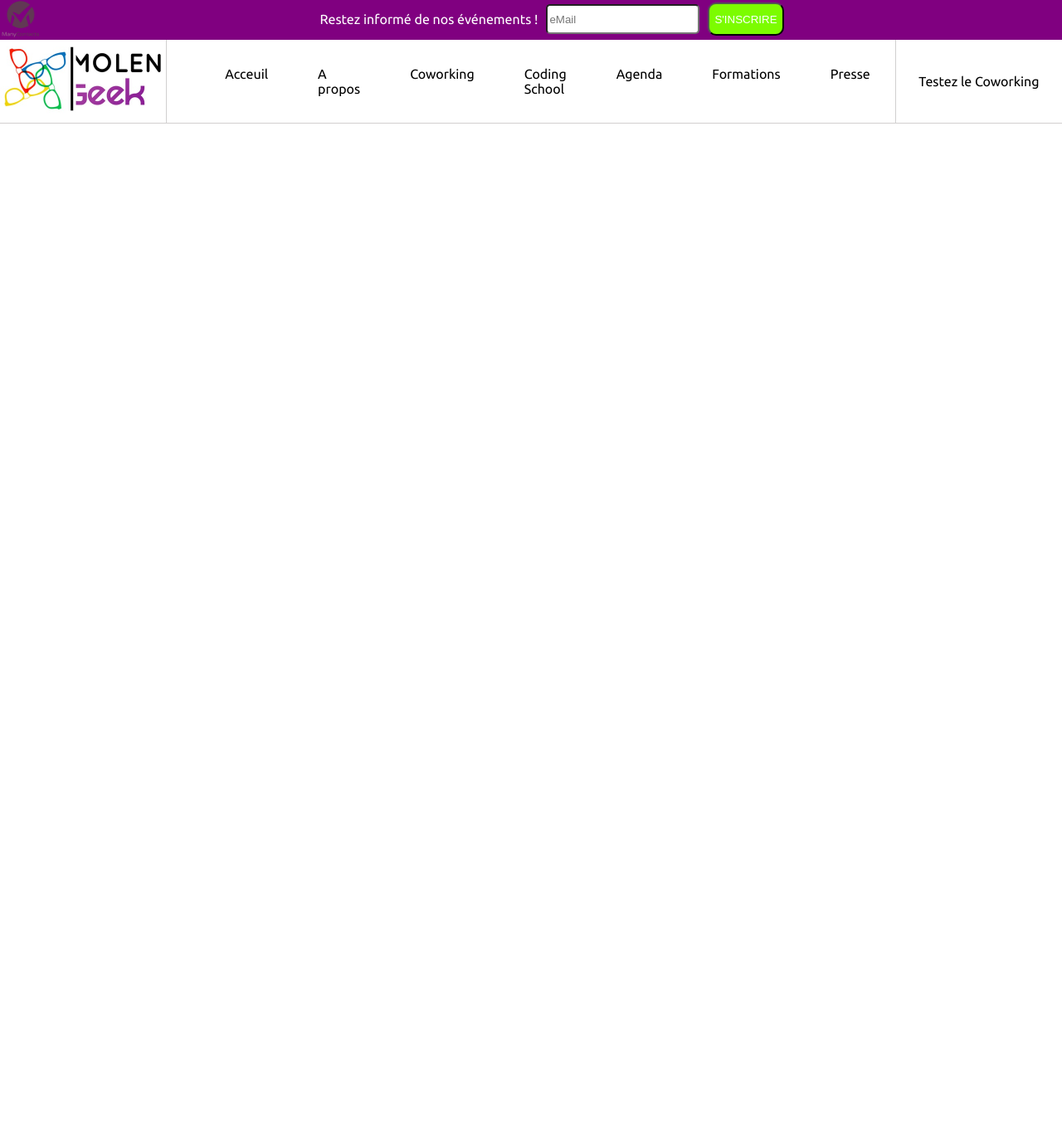
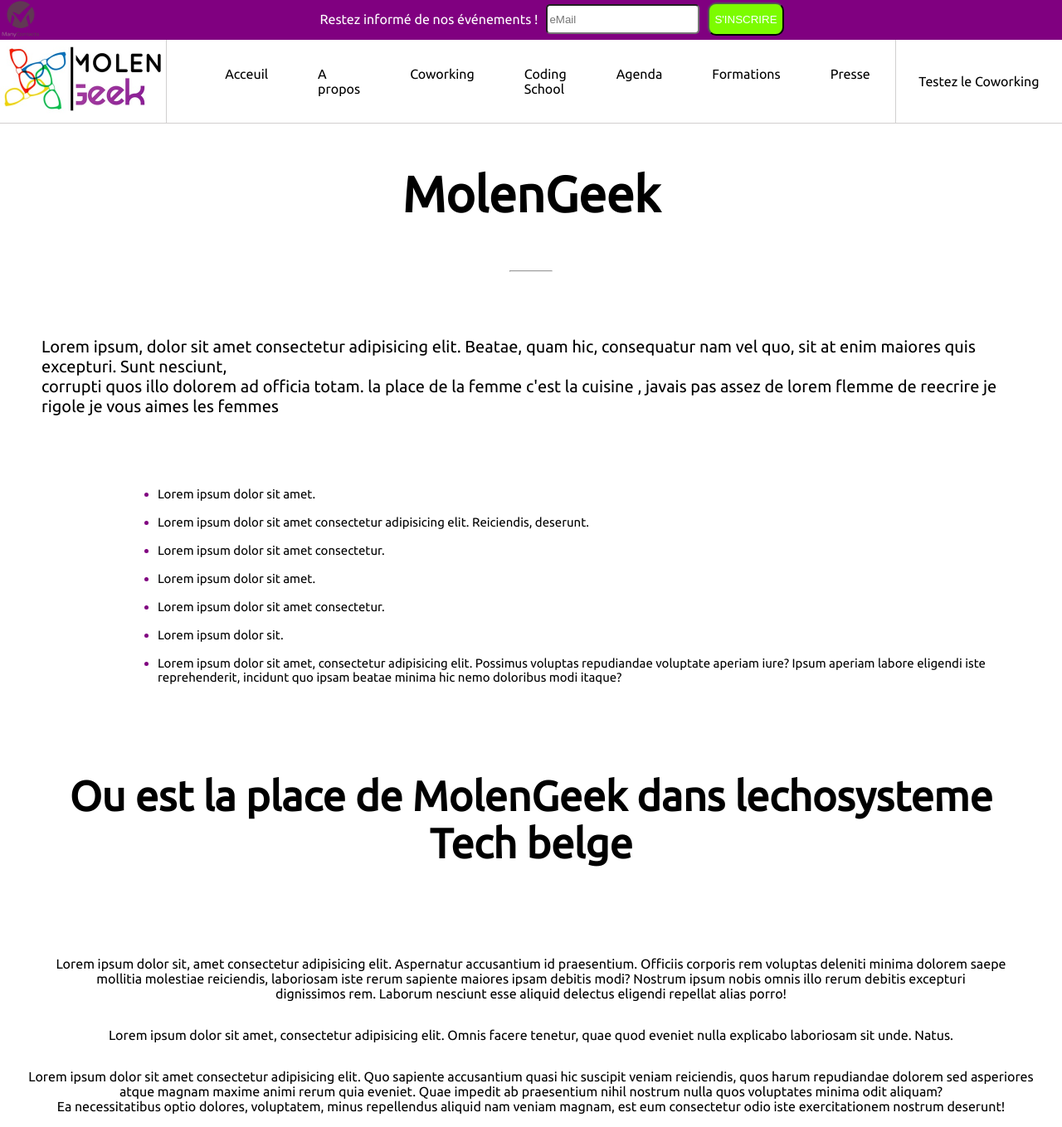
Before and after one commit to Achraf-100/css-exercise17, a plain HTML site: page Css/exo19/index.html in a window 1280 px wide. Shown: the part 2-1361 px from the top of the page at 83% size. Before the commit the page ends 800 px from the top, so only its background shows below. Drawn offline with Linux system fonts and the light colour scheme.

Commit message:
ajout des 2 sections

```diff
--- a/Css/exo19/index.html
+++ b/Css/exo19/index.html
@@ -10,6 +10,7 @@
 </head>
 <body>
     <header>
+        <!-- debut du header -->
         <nav>
             <div class="naav">
                 <img src="./public/img/many_contact_logo.png" alt id="contact-logo">
@@ -40,5 +41,43 @@
             </div>
         </div>
     </header>
+    <!-- fin du header -->
+    <!-- debut 1er section -->
+    <section>
+        <div class="molen">
+            <h1>MolenGeek</h1>
+            <hr>
+            <p>Lorem ipsum, dolor sit amet consectetur adipisicing elit. Beatae, quam hic, consequatur nam vel quo, sit at enim maiores quis excepturi. Sunt nesciunt, <br> corrupti quos illo dolorem ad officia totam. la place de la femme c'est la cuisine , javais pas assez de lorem flemme de reecrire je rigole je vous aimes les femmes</p>
+        </div>
+        <div class="liste-2">
+            <ul>
+                <li>Lorem ipsum dolor sit amet.</li>
+                <br>
+                <li>Lorem ipsum dolor sit amet consectetur adipisicing elit. Reiciendis, deserunt.</li>
+                <br>
+                <li>Lorem ipsum dolor sit amet consectetur.</li>
+                <br>
+                <li>Lorem ipsum dolor sit amet.</li>
+                <br>
+                <li>Lorem ipsum dolor sit amet consectetur.</li>
+                <br>
+                <li>Lorem ipsum dolor sit.</li>
+                <br>
+                <li>Lorem ipsum dolor sit amet, consectetur adipisicing elit. Possimus voluptas repudiandae voluptate aperiam iure? Ipsum aperiam labore eligendi iste reprehenderit, incidunt quo ipsam beatae minima hic nemo doloribus modi itaque?</li>
+            </ul>
+        </div>
+    </section>
+    <!-- fin 1er section -->
+    <!-- debut de la 2eme section -->
+    <section>
+        <div class="last-section">
+            <h2>Ou est la place de MolenGeek dans lechosysteme Tech belge</h2>
+        </div>
+        <div class="pp">
+            <p>Lorem ipsum dolor sit, amet consectetur adipisicing elit. Aspernatur accusantium id praesentium. Officiis corporis rem voluptas deleniti minima dolorem saepe <br> mollitia molestiae reiciendis, laboriosam iste rerum sapiente maiores ipsam debitis modi? Nostrum ipsum nobis omnis illo rerum debitis excepturi <br> dignissimos rem. Laborum nesciunt esse aliquid delectus eligendi repellat alias porro!</p>
+            <p>Lorem ipsum dolor sit amet, consectetur adipisicing elit. Omnis facere tenetur, quae quod eveniet nulla explicabo laboriosam sit unde. Natus.</p>
+            <p>Lorem ipsum dolor sit amet consectetur adipisicing elit. Quo sapiente accusantium quasi hic suscipit veniam reiciendis, quos harum repudiandae dolorem sed asperiores <br> atque magnam maxime animi rerum quia eveniet. Quae impedit ab praesentium nihil nostrum nulla quos voluptates minima odit aliquam? <br> Ea necessitatibus optio dolores, voluptatem, minus repellendus aliquid nam veniam magnam, est eum consectetur odio iste exercitationem nostrum deserunt!</p>
+        </div>
+    </section>
 </body>
 </html>
--- a/Css/exo19/src/scss/style.scss
+++ b/Css/exo19/src/scss/style.scss
@@ -74,4 +74,51 @@ body{
             border-bottom: solid 2px black;
         }
     }
+   section{
+       .molen{
+           display: flex;
+           justify-content: center;
+           flex-direction: column;
+           align-items: center;
+           h1{
+               font-size: 60px;
+           }
+           hr{
+               width: 50px;
+               color: purple;
+           }
+           p{
+               font-size: 20px;
+               padding: 50px;
+           }
+       }
+       .liste-2{
+           display: flex;
+           justify-content: center;
+           flex-direction: column;
+           align-items: center;
+           ul{
+               margin-left: 150px;
+               font-size: 15px;
+           }
+           li::marker{
+               color: purple;
+           }
+       }
+   }
+   section{
+       .last-section{
+           h2{
+               text-align: center;
+               font-size: 50px;
+               padding: 50px;
+           }
+       }
+       .pp{
+        display: flex;
+        flex-direction: column;
+        text-align: center;
+       }
+   }
+
 }
```
Also changed, not shown: Css/exo19/public/css/style.css, 1 other file.
